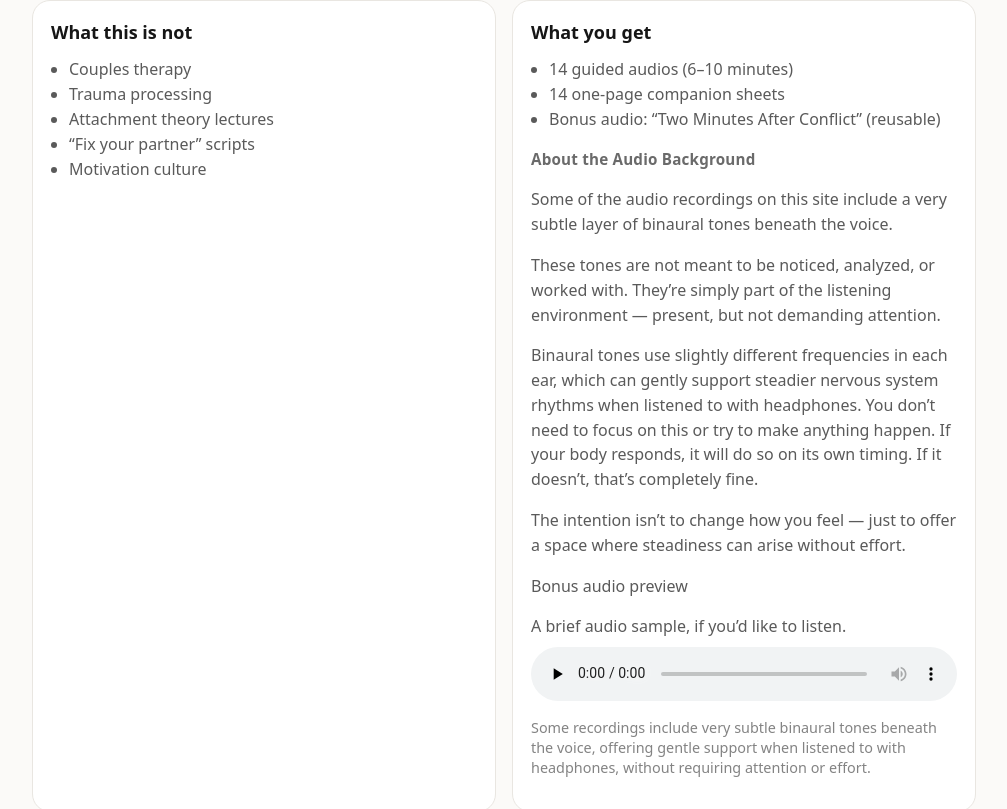
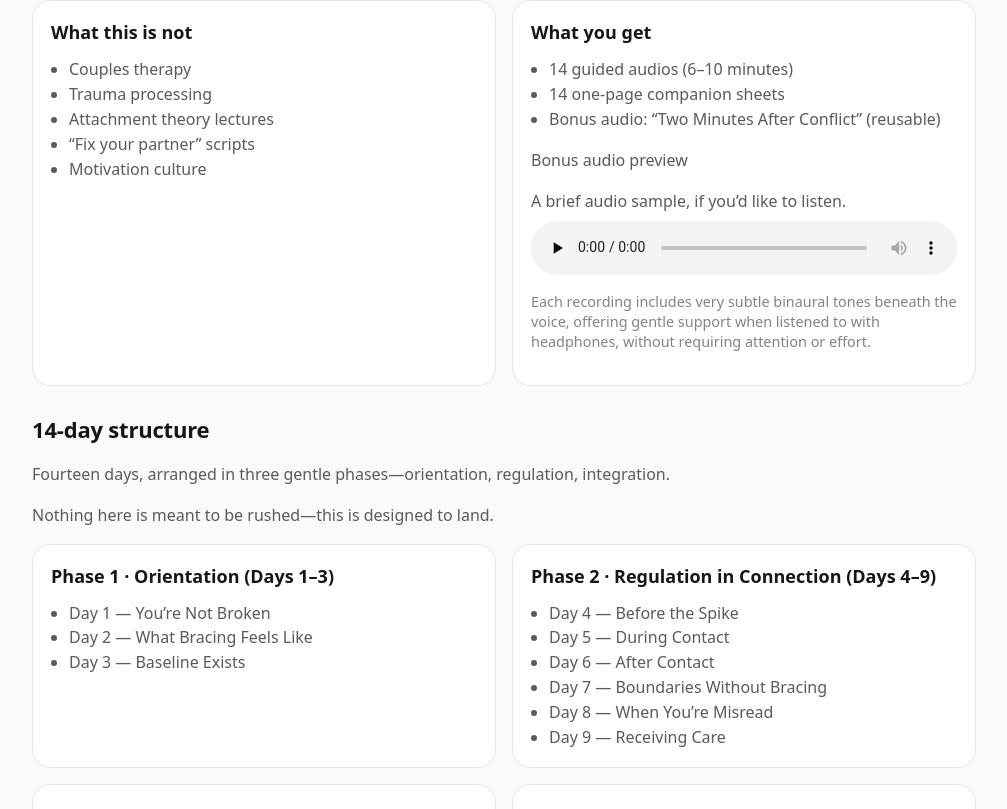
Before and after one commit to Dav3B12/quiet-reset-site, a Next.js app: page / in a window 1280 px wide. Shown: the part 1131-1940 px from the top of the page, without its empty margins (136-1143 px from the left). Built offline with nearby package versions, Linux system fonts and the light colour scheme.

Commit message:
Add binaural note and audio background section

```diff
--- a/src/app/page.tsx
+++ b/src/app/page.tsx
@@ -88,25 +88,6 @@ export default function Page() {
             <li>Bonus audio: “Two Minutes After Conflict” (reusable)</li>
           </ul>
           <div style={{ marginTop: "16px" }}>
-          <div className="audioAbout">
-  <h4 className="audioAboutTitle">About the Audio Background</h4>
-
-  <p className="muted">
-    Some of the audio recordings on this site include a very subtle layer of binaural tones beneath the voice.
-  </p>
-
-  <p className="muted">
-    These tones are not meant to be noticed, analyzed, or worked with. They’re simply part of the listening environment — present, but not demanding attention.
-  </p>
-
-  <p className="muted">
-    Binaural tones use slightly different frequencies in each ear, which can gently support steadier nervous system rhythms when listened to with headphones. You don’t need to focus on this or try to make anything happen. If your body responds, it will do so on its own timing. If it doesn’t, that’s completely fine.
-  </p>
-
-  <p className="muted">
-    The intention isn’t to change how you feel — just to offer a space where steadiness can arise without effort.
-  </p>
-</div>
 
   <p className="muted" style={{ marginBottom: "4px" }}>
     Bonus audio preview
@@ -128,7 +109,7 @@ export default function Page() {
   </audio>
 
   <p className="audioNote">
-    Some recordings include very subtle binaural tones beneath the voice, offering gentle support when listened to with headphones, without requiring attention or effort.
+    Each recording includes very subtle binaural tones beneath the voice, offering gentle support when listened to with headphones, without requiring attention or effort.
   </p>
 </div>
 
```
